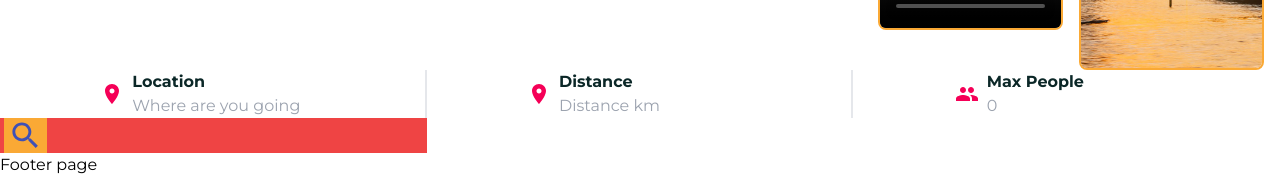
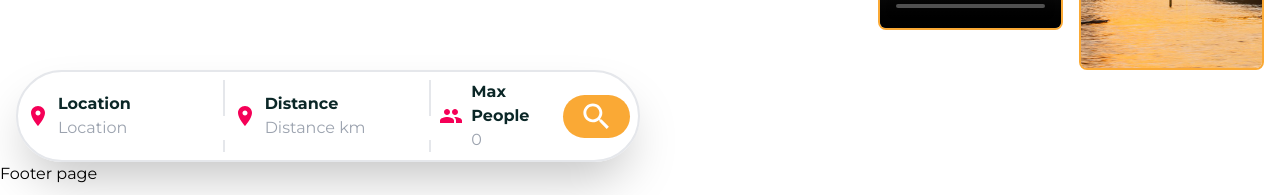
Before and after one commit to boualem06/Tours-Travel, a React (Create React App) app: page /home in a window 1280 px wide. Shown: the part 602-797 px from the top of the page. Built offline with nearby package versions, Linux system fonts and the light colour scheme; grey boxes are pictures that could not be loaded; a web font is replaced by a local one.

Commit message:
modifiyng the search Bar

```diff
--- a/src/components/SearchBar.js
+++ b/src/components/SearchBar.js
@@ -5,21 +5,22 @@ import People from '@material-ui/icons/People';
 const SearchBar = () => {
 
     return (
-        <div className="grid grid-cols-2 md:grid-cols-3  ">
+        // rounded-md md:rounded-full border-2 py-3 px-4 shadow-2xl mt-10 md:ml-8 mx-2 md:mx-0
+        <div className="grid grid-cols-1 md:grid-cols-3  border-2 rounded-lg md:rounded-full py-2 shadow-2xl">
 
-
-            <div className="flex items-center justify-center  border-r-2">
+            <div className="flex items-center  px-2 md:border-r-2 ">
                 <LocationOn color='secondary'></LocationOn>
                 <div className=" flex-rows ml-2">
                     <h1 className='font-bold'>Location</h1>
-                    <input className=" focus:outline-0" placeholder="Where are you going "></input>
+                    <input className=" focus:outline-0" placeholder="Location "></input>
                 </div>
             </div>
 
 
+            {/* items-center md:justify-center md:border-r-2 */}
+            <div className="flex items-center px-2 md:border-r-2 mt-2 md:mt-0">
+                <LocationOn color='secondary'></LocationOn>
 
-            <div className="flex items-center justify-center  border-r-2">
-                <LocationOn color='secondary'></LocationOn>
                 <div className=" flex-rows  ml-2">
                     <h1 className='font-bold'>Distance</h1>
                     <input className=" focus:outline-0" placeholder="Distance km "></input>
@@ -27,23 +28,56 @@ const SearchBar = () => {
             </div>
 
 
+            <div className="flex items-center  px-2  mt-2 md:mt-0">
+                <People color='secondary'></People>
 
-            <div>
+                <div className=" flex-rows  ml-2">
+                    <h1 className='font-bold'>Max People</h1>
+                    <input className=" focus:outline-0 w-1/2" placeholder="0"></input>
+                </div>
+                 <div className="flex items-center   md:mt-0 text-white bg-[#faa935]   md:py-1  md:px-4 px-1 py-1 rounded-md md:rounded-full md:hover:shadow-lg hover:cursor-pointer">
+                    <Search fontSize='large'></Search>
+                    <h1 className='md:hidden text-white font-bold text-lg '>Search</h1>
+                </div>
+            </div>
+
+
+            {/* <div className="flex items-center md:justify-center mt-2 md:mt-0 text-white bg-[#faa935] w-fit md:w-fit   md:px-4 px-1 rounded-md md:rounded-full md:hover:shadow-lg hover:cursor-pointer">
+                <Search ></Search>
+
+                <div className=" flex-rows  ml-2 ">
+                    <h1 className='font-bold text-white'>Search</h1>
+                </div>
+            </div> */}
+
+
+            {/*
+            <div className='mt-4 md:mt-0'>
                 <div className="flex items-center justify-center ">
+                    <div className='hidden'>
                     <People color='secondary'></People>
-                    <div className=" flex-rows ml-2">
+                    </div>
+
+                    <div className=" flex-rows md:ml-2">
                         <h1 className='font-bold'>Max People</h1>
                         <input type={"number"} className=" focus:outline-0" placeholder="0"></input>
+                    </div>
+                    <div className='  px-1 py-1 bg-[#faa935] w-fit rounded-md text-white hidden md:block hover:shadow-md hover:cursor-pointer'>
+                        <Search ></Search>
                     </div>
                 </div>
             </div>
 
-            <div className='px-1 bg-red-500'>
-                <div className='px-1 bg-[#faa935] w-fit'>
-                <Search color='primary' fontSize='large'></Search>
+            <div className='px-1 mt-4 md:mt-0 flex  md:hidden'>
+                <div className='  px-1 py-1 bg-[#faa935] w-fit rounded-md text-white hidden md:block'>
+                    <Search fontSize='large'></Search>
                 </div>
+                <div className='flex items-center justify-between px-1 bg-[#faa935] w-fit rounded-md text-white md:hidden'>
+                    <Search fontSize='large'></Search>
+                    <h1 className='text-white font-bold text-lg'>Search</h1>
 
-            </div>
+                </div>
+            </div> */}
 
 
 
--- a/src/pages/Home.js
+++ b/src/pages/Home.js
@@ -9,7 +9,7 @@ const Home = () => {
         <div>
 
 
-        <div className='flex-rows  md:flex items-center justify-between  gap-4 px-4 pt-20'>
+        <div className='flex-rows w-full md:flex items-center justify-between  gap-4 px-4 pt-20'>
             <div className='block md:hidden mb-8 w-full flex items-center justify-center'>
                 <img style={{ objectFit:"cover" }} src={heroImg} alt='' className='rounded-lg border-2 border-[#faa935] w-full h-full'></img>
             </div>
@@ -46,7 +46,10 @@ const Home = () => {
 
 
         {/* ************************the SearchBar ***************** */}
+         <div className='px-4 lg:grid lg:grid-cols-2'>
         <SearchBar></SearchBar>
+        </div>
+
         </div>
 
 
```
